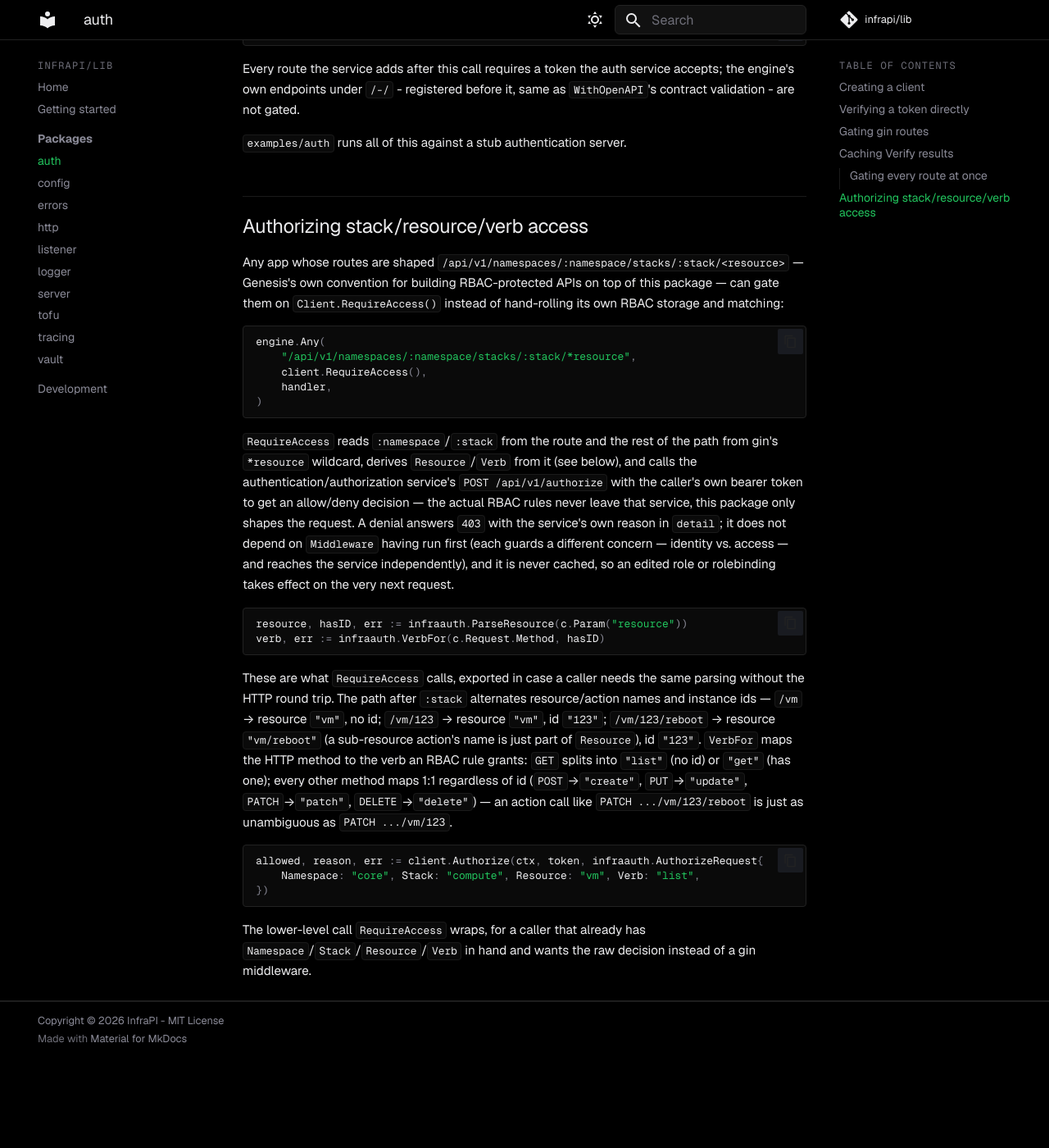
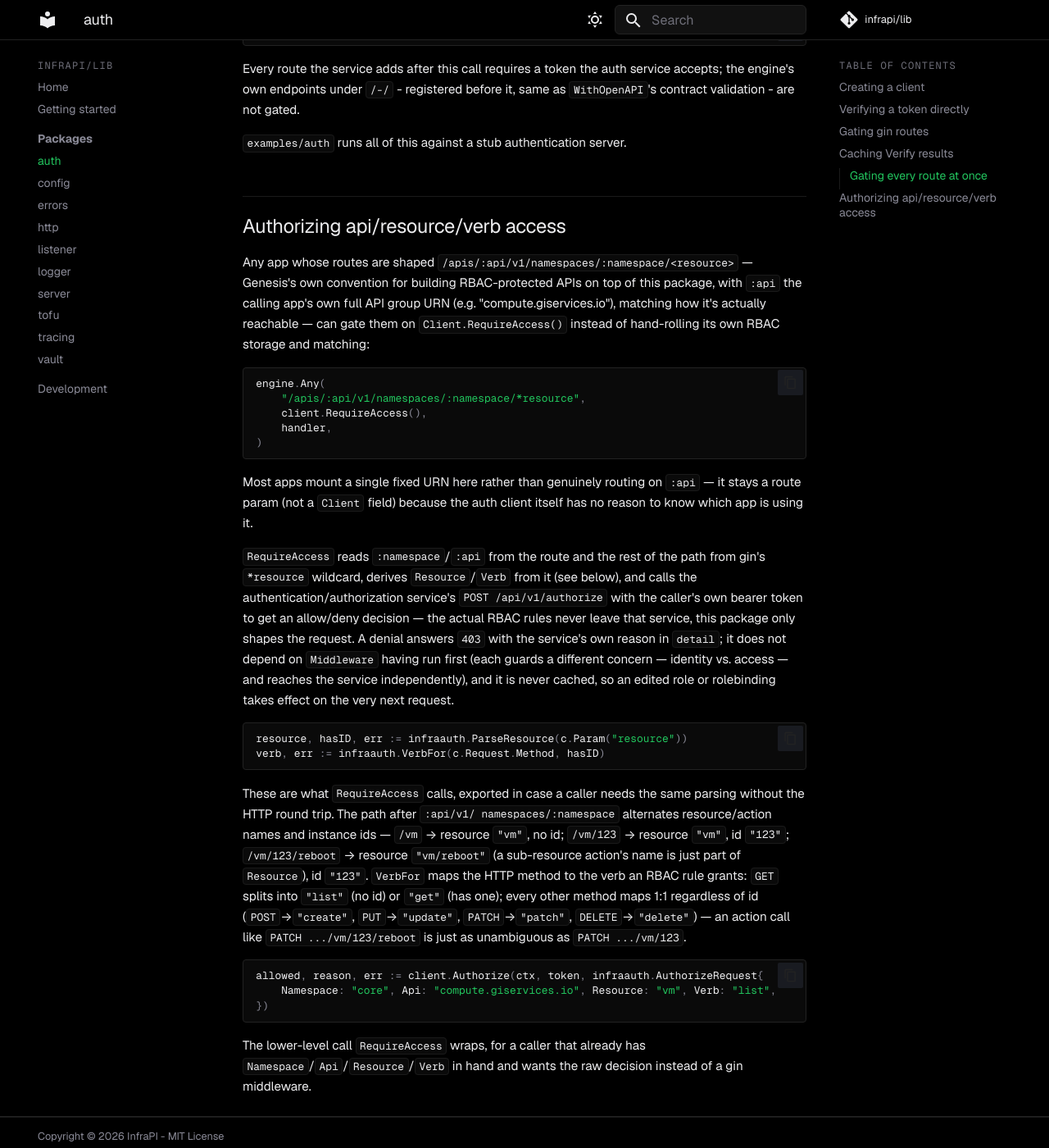
Before and after one commit to infrapi/lib, an MkDocs documentation site: the page built from docs/packages/auth.md, in a window 1280 px wide and 1400 px high, scrolled down 2280 px. Shown: the whole window at 82% size. Built offline with MkDocs 1.6.1 and Material for MkDocs 9.7.7, drawn with Linux system fonts in a browser that asks for light colours; comment, search, counter and statistics services are not loaded; before the commit the page ends 3569 px from its top, so only the background shows below that.

Commit message:
fix: relfect new auth model
Signed-off-by: Ahmet DEMIR <me@ahmet2mir.eu>

````diff
--- a/docs/packages/auth.md
+++ b/docs/packages/auth.md
@@ -109,23 +109,29 @@ contract validation - are not gated.
 
 `examples/auth` runs all of this against a stub authentication server.
 
-## Authorizing stack/resource/verb access
+## Authorizing api/resource/verb access
 
 Any app whose routes are shaped
-`/api/v1/namespaces/:namespace/stacks/:stack/<resource>` — Genesis's own
-convention for building RBAC-protected APIs on top of this package — can
-gate them on `Client.RequireAccess()` instead of hand-rolling its own RBAC
+`/apis/:api/v1/namespaces/:namespace/<resource>` — Genesis's own
+convention for building RBAC-protected APIs on top of this package, with
+`:api` the calling app's own full API group URN (e.g.
+"compute.giservices.io"), matching how it's actually reachable — can gate
+them on `Client.RequireAccess()` instead of hand-rolling its own RBAC
 storage and matching:
 
 ```go
 engine.Any(
-	"/api/v1/namespaces/:namespace/stacks/:stack/*resource",
+	"/apis/:api/v1/namespaces/:namespace/*resource",
 	client.RequireAccess(),
 	handler,
 )
 ```
 
-`RequireAccess` reads `:namespace`/`:stack` from the route and the rest
+Most apps mount a single fixed URN here rather than genuinely routing on
+`:api` — it stays a route param (not a `Client` field) because the auth
+client itself has no reason to know which app is using it.
+
+`RequireAccess` reads `:namespace`/`:api` from the route and the rest
 of the path from gin's `*resource` wildcard, derives `Resource`/`Verb`
 from it (see below), and calls the authentication/authorization
 service's `POST /api/v1/authorize` with the caller's own bearer token to
@@ -143,23 +149,23 @@ verb, err := infraauth.VerbFor(c.Request.Method, hasID)
 ```
 
 These are what `RequireAccess` calls, exported in case a caller needs the
-same parsing without the HTTP round trip. The path after `:stack`
-alternates resource/action names and instance ids —
-`/vm` → resource `"vm"`, no id; `/vm/123` → resource `"vm"`, id `"123"`;
-`/vm/123/reboot` → resource `"vm/reboot"` (a sub-resource action's name is
-just part of `Resource`), id `"123"`. `VerbFor` maps the HTTP method to
-the verb an RBAC rule grants: `GET` splits into `"list"` (no id) or
-`"get"` (has one); every other method maps 1:1 regardless of id
-(`POST`→`"create"`, `PUT`→`"update"`, `PATCH`→`"patch"`,
-`DELETE`→`"delete"`) — an action call like `PATCH .../vm/123/reboot` is
-just as unambiguous as `PATCH .../vm/123`.
+same parsing without the HTTP round trip. The path after `:api/v1/
+namespaces/:namespace` alternates resource/action names and instance ids
+— `/vm` → resource `"vm"`, no id; `/vm/123` → resource `"vm"`, id
+`"123"`; `/vm/123/reboot` → resource `"vm/reboot"` (a sub-resource
+action's name is just part of `Resource`), id `"123"`. `VerbFor` maps
+the HTTP method to the verb an RBAC rule grants: `GET` splits into
+`"list"` (no id) or `"get"` (has one); every other method maps 1:1
+regardless of id (`POST`→`"create"`, `PUT`→`"update"`,
+`PATCH`→`"patch"`, `DELETE`→`"delete"`) — an action call like
+`PATCH .../vm/123/reboot` is just as unambiguous as `PATCH .../vm/123`.
 
 ```go
 allowed, reason, err := client.Authorize(ctx, token, infraauth.AuthorizeRequest{
-	Namespace: "core", Stack: "compute", Resource: "vm", Verb: "list",
+	Namespace: "core", Api: "compute.giservices.io", Resource: "vm", Verb: "list",
 })
 ```
 
 The lower-level call `RequireAccess` wraps, for a caller that already has
-`Namespace`/`Stack`/`Resource`/`Verb` in hand and wants the raw decision
+`Namespace`/`Api`/`Resource`/`Verb` in hand and wants the raw decision
 instead of a gin middleware.
````
Also changed, not shown: 5 other files.
